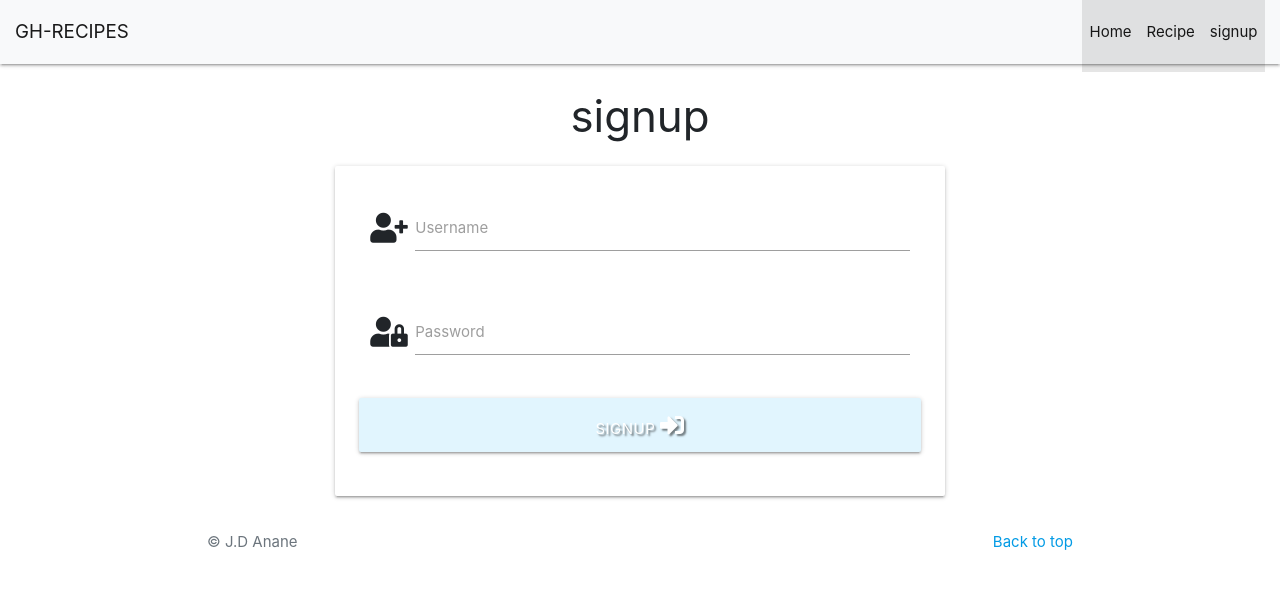
After one commit to ananejd/GH-recipes, a Flask app: page /signup in a window 1280 px wide. The commit adds this page. Shown: the top 589 px of the page. Run offline with Flask 2, Linux system fonts and the light colour scheme; some libraries are stand-ins or nearby versions.

Commit message:
adding signup functionality

```diff
--- a/app.py
+++ b/app.py
@@ -4,7 +4,7 @@ from flask import (
     redirect, request, sessions, url_for)
 from flask_pymongo import PyMongo
 from bson.objectid import ObjectId
-# from werkzeug.security import generate_password_hash, check_password_harsh
+from werkzeug.security import generate_password_hash, check_password_hash
 if os.path.exists("env.py"):
     import env
 
@@ -31,9 +31,27 @@ def get_dish():
     return render_template("recipes.html", dish=dish)
 
 
-@app.route("/add", methods=["GET", "POST"])
-def add():
-    return render_template ("add.html")
+@app.route("/signup", methods=["GET", "POST"])
+def signup():
+    if request.method == "POST":
+        # check if username already exists in db
+        existing_user = mongo.db.users.find_one(
+            {"username": request.form.get("username").lower()})
+
+        if existing_user:
+            flash("Username already exists")
+            return redirect(url_for("signup"))
+
+        signup = {
+            "username": request.form.get("username").lower(),
+            "password": generate_password_hash(request.form.get("password"))
+        }
+        mongo.db.users.insert_one(signup)
+
+        # put the new user into 'session' cookie
+        session["user"] = request.form.get("username").lower()
+        flash("Registration Successful!")
+    return render_template("signup.html")
 
 
 if __name__=="__main__":
--- a/static/css/style.css
+++ b/static/css/style.css
@@ -17,9 +17,18 @@
 
 }
 
+
 .h1, h1 {
     font-size: 2.5rem;
     color: rgb(5 12 10);
+}
+
+.text-shadow {
+    text-shadow: 2px 2px 2px rgba(0, 0, 0, 0.5);
+}
+
+.flashes h4 {
+    line-height: 2;
 }
 
 .btn, .btn-large, .btn-small {
@@ -28,16 +37,12 @@
     background-color: #6c757d;
   }
 
-.row{
-    align-items: center;
-}
-
   @media (min-width: 768px) {
     .bd-placeholder-img-lg {
       font-size: 3.5rem;
     }
     .jumbotron {
-    padding: 10rem 5rem;
+    padding: 30rem 20rem;
     }
     text-shadow: 2px 2px 2px rgba(0, 0, 0, 0.5);
   }
--- a/templates/base.html
+++ b/templates/base.html
@@ -1,37 +1,69 @@
 <!DOCTYPE html>
 <html lang="en">
   <head>
-    <meta charset="UTF-8">
-    <meta name="viewport" content="width=device-width, initial-scale=1.0">
-    <link rel="stylesheet" href="https://cdn.jsdelivr.net/npm/bootstrap@4.5.3/dist/css/bootstrap.min.css" integrity="sha384-TX8t27EcRE3e/ihU7zmQxVncDAy5uIKz4rEkgIXeMed4M0jlfIDPvg6uqKI2xXr2" crossorigin="anonymous">
-    <link rel="stylesheet" href="https://cdnjs.cloudflare.com/ajax/libs/materialize/1.0.0/css/materialize.min.css" type="text/css">
-    <link rel="stylesheet" href="{{ url_for('static', filename='css/style.css') }}">
+    <meta charset="UTF-8" />
+    <meta name="viewport" content="width=device-width, initial-scale=1.0" />
+    <link
+      rel="stylesheet"
+      href="https://cdnjs.cloudflare.com/ajax/libs/font-awesome/5.13.1/css/all.min.css"
+      integrity="sha512-xA6Hp6oezhjd6LiLZynuukm80f8BoZ3OpcEYaqKoCV3HKQDrYjDE1Gu8ocxgxoXmwmSzM4iqPvCsOkQNiu41GA=="
+      crossorigin="anonymous"
+      type="text/css"
+    />
+    <link
+      rel="stylesheet"
+      href="https://cdn.jsdelivr.net/npm/bootstrap@4.5.3/dist/css/bootstrap.min.css"
+      integrity="sha384-TX8t27EcRE3e/ihU7zmQxVncDAy5uIKz4rEkgIXeMed4M0jlfIDPvg6uqKI2xXr2"
+      crossorigin="anonymous"
+    />
+    <link
+      rel="stylesheet"
+      href="https://cdnjs.cloudflare.com/ajax/libs/materialize/1.0.0/css/materialize.min.css"
+      type="text/css"
+    />
+    <link
+      rel="stylesheet"
+      href="{{ url_for('static', filename='css/style.css') }}"
+    />
     <title>GH-RECIPES</title>
   </head>
   <body>
+    <header>
       <nav class="navbar navbar-expand-lg navbar-light bg-light">
         <a class="navbar-brand" href="{{ url_for('home') }}">GH-RECIPES</a>
 
         <div class="collapse navbar-collapse" id="navbarSupportedContent">
           <ul class="navbar-nav ml-auto">
             <li class="nav-item active">
-            <a class="nav-link" href="{{ url_for('home') }}">Home <span class="sr-only">(current)</span></a>
+              <a class="nav-link" href="{{ url_for('home') }}"
+                >Home <span class="sr-only">(current)</span></a
+              >
             </li>
             <li class="nav-item active">
-            <a class="nav-link" href="{{ url_for('get_dish') }}">Recipe <span class="sr-only"></span></a>
+              <a class="nav-link" href="{{ url_for('get_dish') }}"
+                >Recipe <span class="sr-only"></span
+              ></a>
             </li>
             <li class="nav-item active">
-            <a class="nav-link" href="{{ url_for('add') }}"> Add Recipe <span class="sr-only"></span></a>
+              <a class="nav-link" href="{{ url_for('signup') }}">
+                signup <span class="sr-only"></span
+              ></a>
             </li>
-
           </ul>
-
         </div>
       </nav>
 
-        {% block content %}
-        {% endblock %}
-
+      {% block content %} {% endblock %}
+    </header>
+    <section>
+      <!-- flash messages -->
+      {% with messages = get_flashed_messages() %} {% if messages %} {% for
+      message in messages %}
+      <div class="row flashes">
+        <h4 class="light-blue lighten-4 center-align">{{ message }}</h4>
+      </div>
+      {% endfor %} {% endif %} {% endwith %}
+    </section>
   </body>
   <footer class="text-muted">
     <div class="container">
@@ -41,6 +73,15 @@
       <p>&copy; J.D Anane</p>
     </div>
   </footer>
-    <script src="https://code.jquery.com/jquery-3.5.1.slim.min.js" integrity="sha384-DfXdz2htPH0lsSSs5nCTpuj/zy4C+OGpamoFVy38MVBnE+IbbVYUew+OrCXaRkfj" crossorigin="anonymous"></script>
-    <script src="https://cdn.jsdelivr.net/npm/bootstrap@4.5.3/dist/js/bootstrap.bundle.min.js" integrity="sha384-ho+j7jyWK8fNQe+A12Hb8AhRq26LrZ/JpcUGGOn+Y7RsweNrtN/tE3MoK7ZeZDyx" crossorigin="anonymous"></script>
+  <script
+    src="https://code.jquery.com/jquery-3.5.1.slim.min.js"
+    integrity="sha384-DfXdz2htPH0lsSSs5nCTpuj/zy4C+OGpamoFVy38MVBnE+IbbVYUew+OrCXaRkfj"
+    crossorigin="anonymous"
+  ></script>
+  <script src="https://cdnjs.cloudflare.com/ajax/libs/materialize/1.0.0/js/materialize.min.js"></script>
+  <script
+    src="https://cdn.jsdelivr.net/npm/bootstrap@4.5.3/dist/js/bootstrap.bundle.min.js"
+    integrity="sha384-ho+j7jyWK8fNQe+A12Hb8AhRq26LrZ/JpcUGGOn+Y7RsweNrtN/tE3MoK7ZeZDyx"
+    crossorigin="anonymous"
+  ></script>
 </html>
--- /dev/null
+++ b/templates/signup.html
@@ -0,0 +1,35 @@
+{% extends "base.html" %}
+{% block content %}
+ <h3 class="center-align">signup</h3>
+
+    <div class="row">
+        <form class="col-lg-6 offset-lg-3" method="POST" action="{{ url_for('signup') }}">
+            <div class="card-panel">
+                <!-- username -->
+                <div class="row">
+					<div class="input-field col s12">
+						<i class="fas fa-user-plus prefix text-darken-4"></i>
+						<input id="username" name="username" type="text" minlength="4"
+                            maxlength="15" pattern="^[a-zA-Z0-9]{5,15}$" class="validate" required>
+						<label for="username">Username</label>
+					</div>
+                </div>
+                <!-- passowrd -->
+                <div class="row">
+                    <div class="input-field col s12">
+						<i class="fas fa-user-lock prefix text-darken-4"></i>
+                        <input id="password" name="password" type="password" minlength="5"
+                            maxlength="15" pattern="^[a-zA-Z0-9]{5,15}$" class="validate" required>
+                        <label for="password" class="gray-text" >Password</label>
+                    </div>
+                </div>
+                <!-- register -->
+                <div class="row">
+                    <button type="submit" class="col s12 btn-large #e1f5fe light-blue lighten-5 text-shadow">
+                        signup <i class="fas fa-sign-in-alt"></i>
+                    </button>
+                </div>
+            </div>
+        </form>
+    </div>
+{% endblock %}
```
Also changed, not shown: templates/add.html (deleted, +0 -35 lines). Lines whose indentation alone changed are shown as unchanged.
